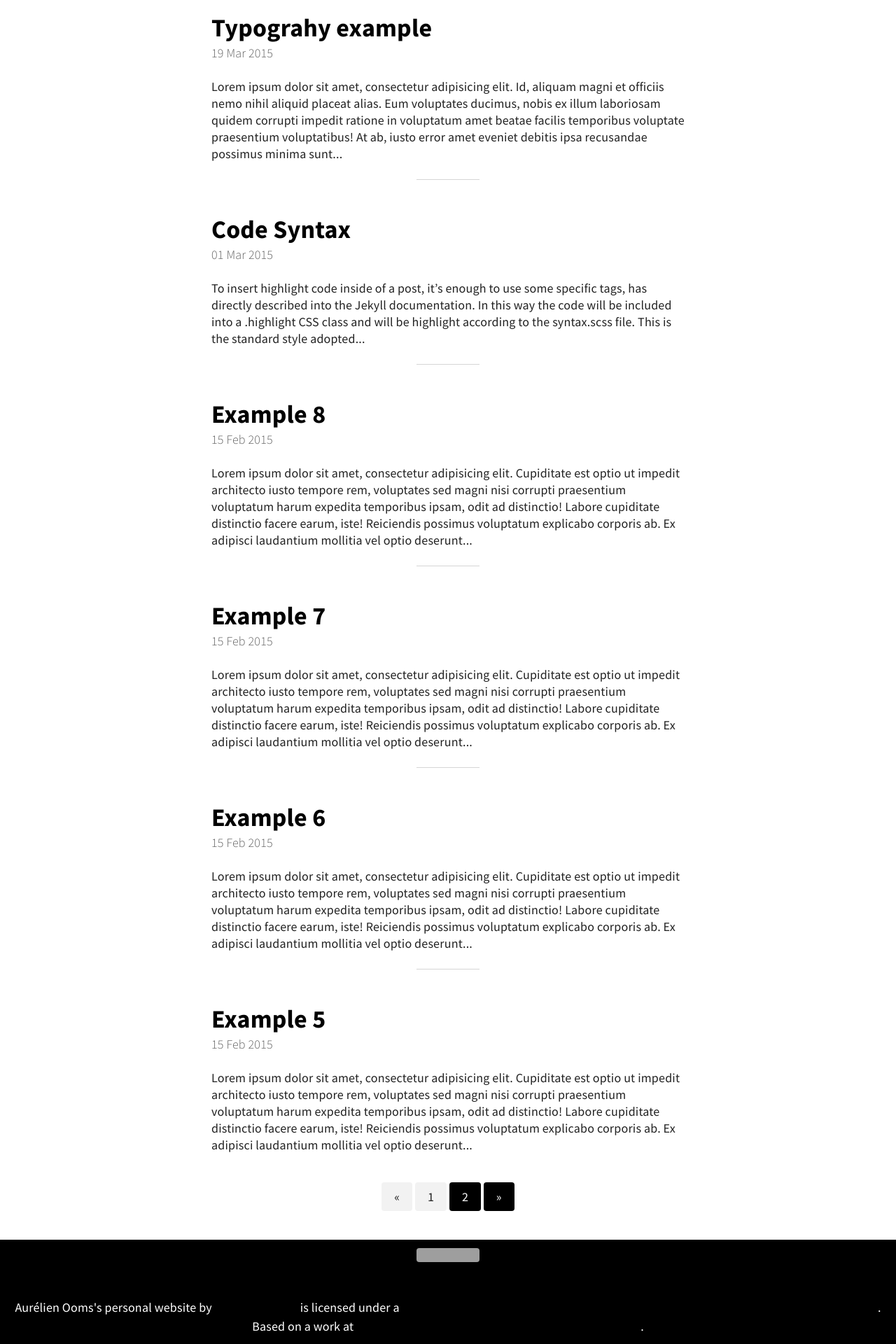
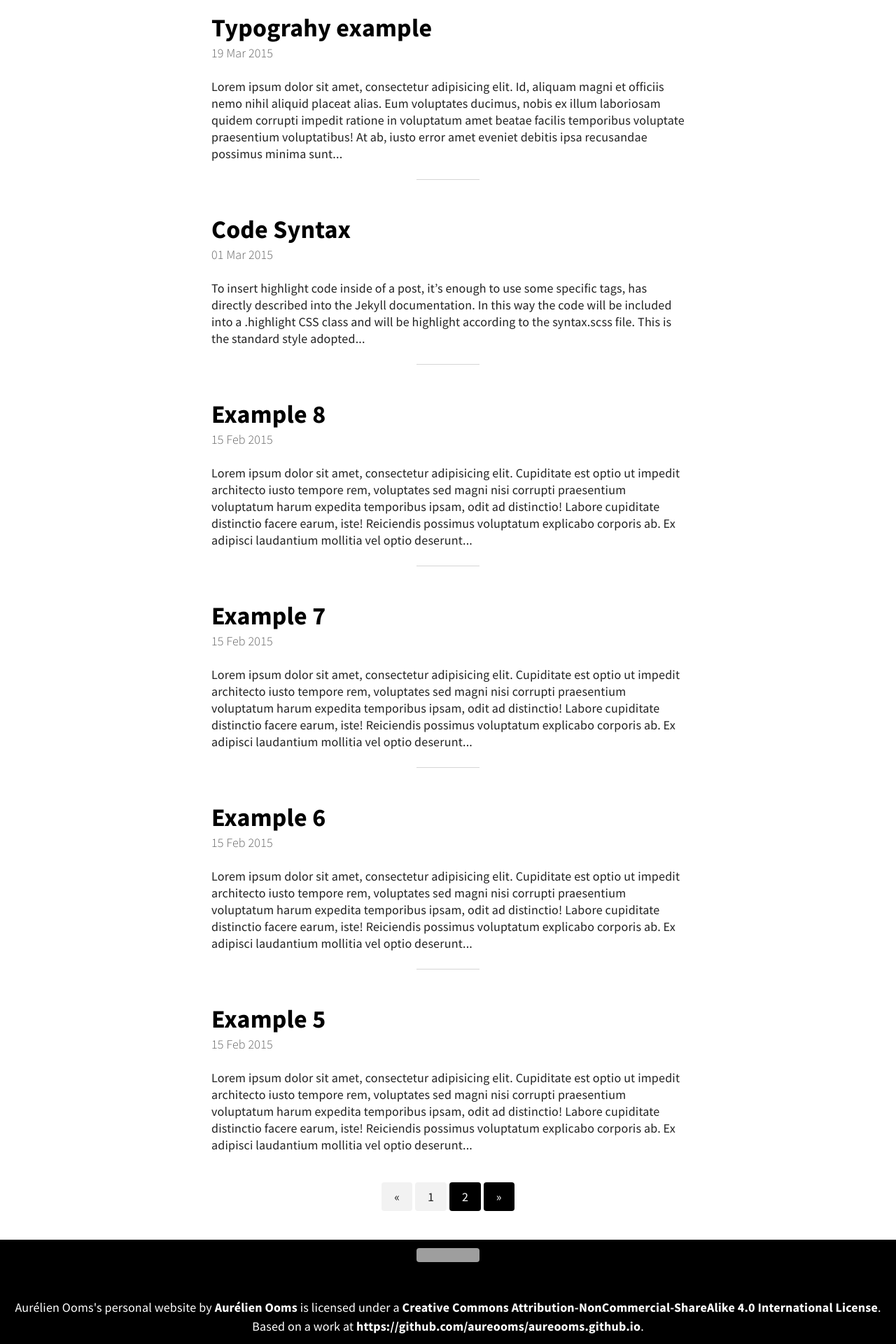
Before and after one commit to aureooms/aureooms.github.io, a Jekyll site: the page built from index.html, in a window 1280 px wide. Shown: the part 762-2682 px from the top of the page at 70% size. Built offline with Jekyll 4.4.1, drawn with Linux system fonts in a browser that asks for light colours; Markdown is read by kramdown in place of the engine named in the settings; formulas are drawn with MathJax 3; the list of posts is cut into pages by our own code; grey boxes are pictures that could not be loaded.

Commit message:
Update custom.scss

```diff
--- a/_sass/custom.scss
+++ b/_sass/custom.scss
@@ -1,3 +1,14 @@
 /*- Custom style -*/
 
 // -- Put custom style under this point -- //
+
+/*- Footer Link -*/
+footer{
+  a {
+  	color: $background-color;
+  	&:hover,
+  	&:focus {
+  		color: darken($background-color, 5%);
+  	}
+  }
+}
```
